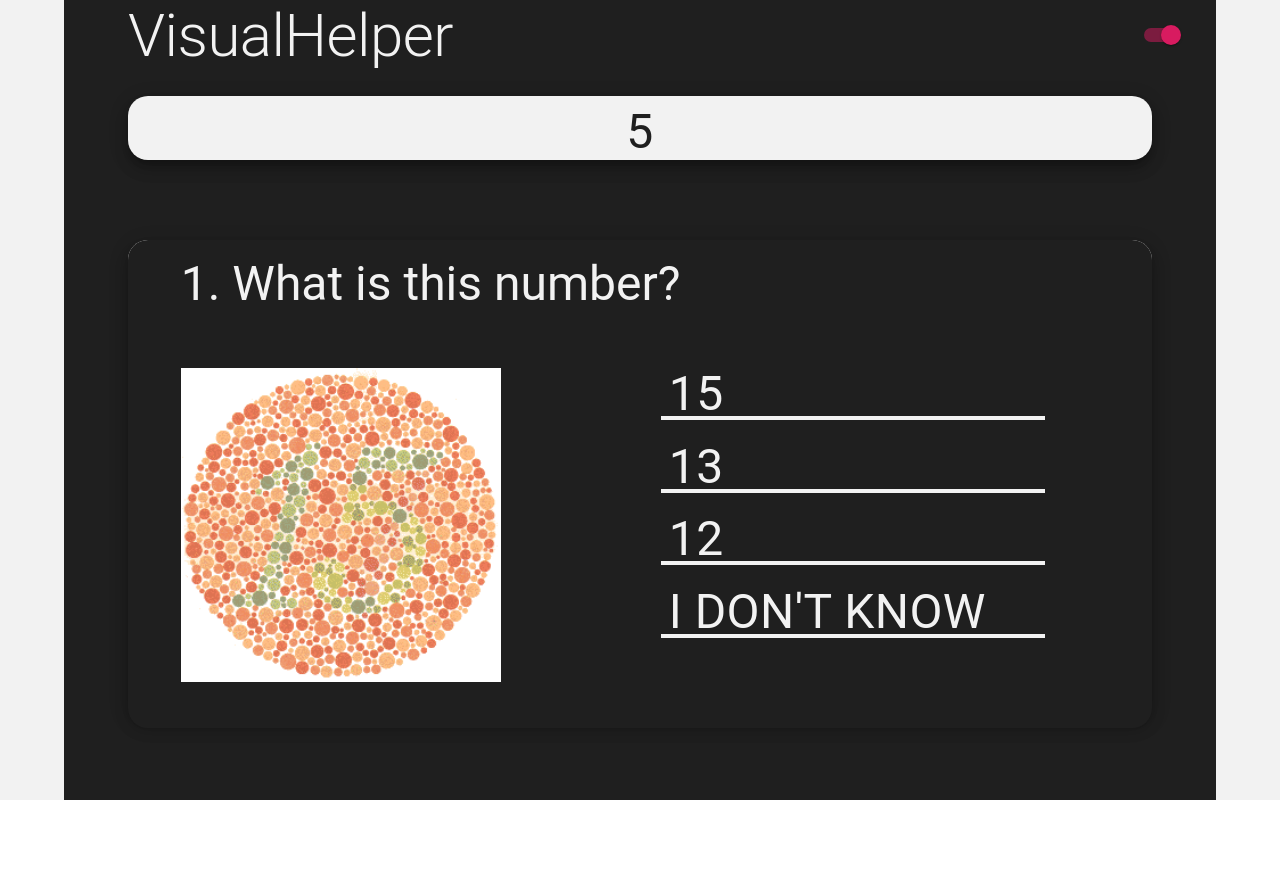
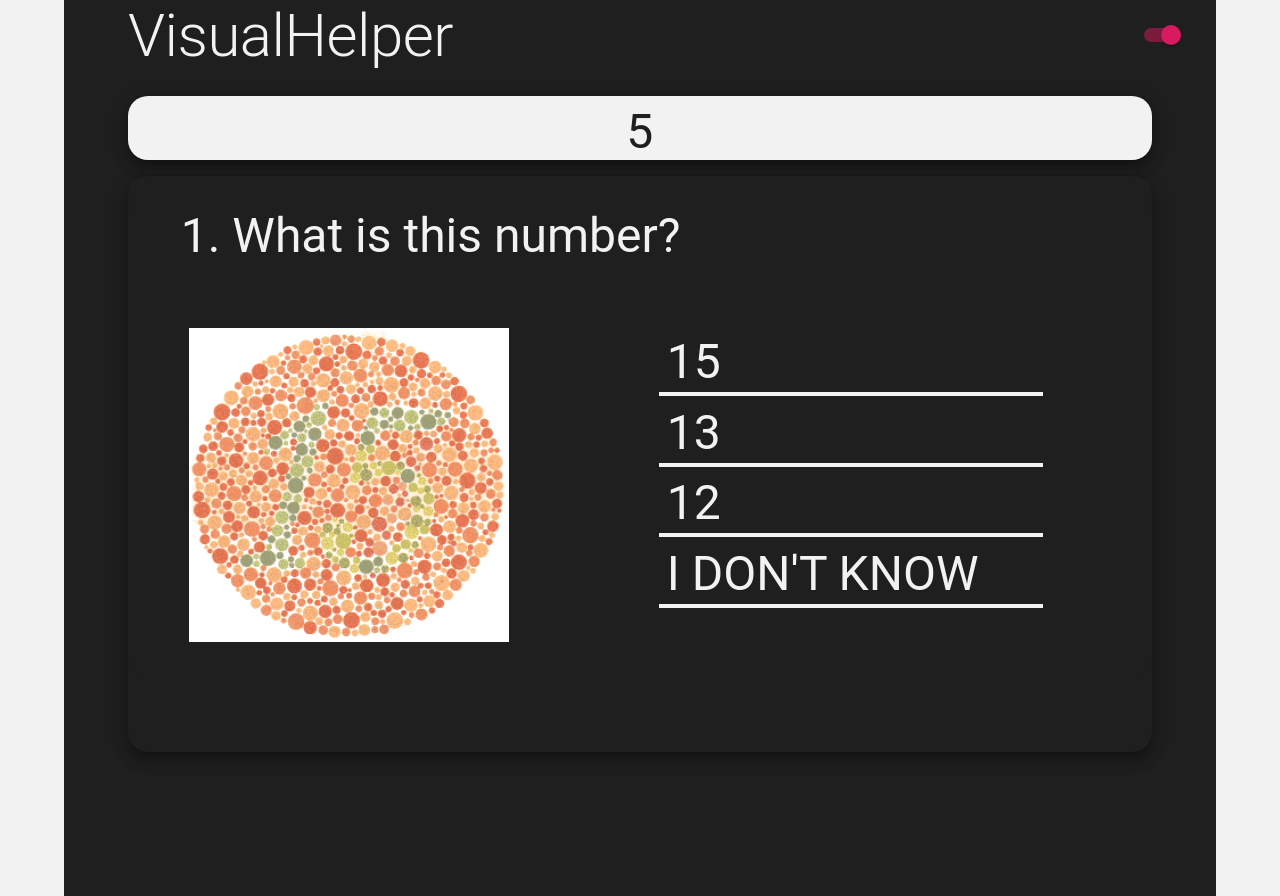
Before and after one commit to pinkishincoloragain/VisualHelper, a React (Create React App) app: page /test in a window 1280 px wide. Before the commit the page ends 800 px from the top, so only its background shows below. Built offline with nearby package versions, Linux system fonts and the light colour scheme.

Commit message:
handling test steps

```diff
--- a/src/Components/Button2.js
+++ b/src/Components/Button2.js
@@ -27,6 +27,7 @@ export default function Button2(props) {
         }}
       >
         <Typography
+          variant="h3"
           color={mode ? "#f2f2f2" : "#1f1f1f"}
           fontSize={"h3.fontSize"}
         >
--- a/src/Components/Test.js
+++ b/src/Components/Test.js
@@ -5,19 +5,7 @@ import { Box } from "@mui/system";
 import { ColorTest } from "./Test/Content";
 
 export default function Test(props) {
-  const [step, setStep] = useState(0);
   const darkMode = useSelector((state) => state.mode.value);
-
-  const handleStep = (answer) => {
-    setStep(step + 1);
-    props.setTime(10);
-  };
-
-  useEffect(() => {
-    return () => {
-      alert("leave?");
-    };
-  }, []);
 
   return (
     <Box
@@ -32,12 +20,14 @@ export default function Test(props) {
         flexDirection: "column",
       }}
     >
-      {step < 3 ? <ColorTest qNum={step} handleStep={handleStep} /> : null}
-      {3 <= step && step < 6 ? (
-        <ColorTest qNum={step} handleStep={handleStep} />
+      {props.step < 3 ? (
+        <ColorTest qNum={props.step} handleStep={props.handleStep} />
       ) : null}
-      {6 <= step && step < 9 ? (
-        <ColorTest qNum={step} handleStep={handleStep} />
+      {3 <= props.step && props.step < 6 ? (
+        <ColorTest qNum={props.step} handleStep={props.handleStep} />
+      ) : null}
+      {6 <= props.step && props.step < 9 ? (
+        <ColorTest qNum={props.step} handleStep={props.handleStep} />
       ) : null}
     </Box>
   );
--- a/src/Components/Test/Content.js
+++ b/src/Components/Test/Content.js
@@ -5,9 +5,6 @@ import Plate6 from "../../assets/test/Plate6.gif";
 import Plate7 from "../../assets/test/Plate7.gif";
 import Plate8 from "../../assets/test/Plate8.gif";
 import { useSelector } from "react-redux";
-
-const ColorTest = (props) => {
-  const darkMode = useSelector((state) => state.mode.value);
 
 const q1 = {
   name: "q1",
@@ -21,14 +18,32 @@ const ColorTest = (props) => {
 };
 const q2 = {
   name: "q2",
-    options: [{ name: "74" }, { name: "71" }, { name: "q2o3" }],
+  options: [
+    { name: "74" },
+    { name: "71" },
+    { name: "q2o3" },
+    { name: "I don't know" },
+  ],
   image: Plate7,
 };
 const q3 = {
   name: "q3",
-    options: [{ name: "q3o1" }, { name: "q3o2" }, { name: "q3o3" }],
+  options: [
+    { name: "6" },
+    { name: "5" },
+    { name: "3" },
+    { name: "I don't know" },
+  ],
   image: Plate8,
 };
+
+const q4 = {
+  name: "q4",
+  // options: [
+};
+
+const ColorTest = (props) => {
+  const darkMode = useSelector((state) => state.mode.value);
 
   const questions = [q1, q2, q3];
 
@@ -52,7 +67,7 @@ const ColorTest = (props) => {
         }}
       >
         <img
-          style={{ margin: "5vh", width: "40vh" }}
+          style={{ margin: "6vh", marginRight: "min(8vh,30px)", width: "40vh" }}
           src={questions[props.qNum].image}
         ></img>
         <Box
@@ -61,7 +76,7 @@ const ColorTest = (props) => {
             display: "flex",
             flexDirection: "column",
             justifyContent: "space-between",
-            pt: "3vh",
+            pt: "6vh",
             pb: "10vh",
           }}
         >
--- a/src/Views/TestPage.js
+++ b/src/Views/TestPage.js
@@ -1,18 +1,24 @@
 import { Paper } from "@mui/material";
 import { Box } from "@mui/system";
 import { Typography } from "@mui/material";
-import { useState, useEffect } from "react";
+import { useState, useEffect, useRef } from "react";
 import Test from "../Components/Test";
 import { useSelector, useDispatch } from "react-redux";
 
-export default function TestPage() {
+export default function TestPage(props) {
   const darkMode = useSelector((state) => state.mode.value);
   const [time, setTime] = useState(10);
+  const [step, setStep] = useState(0);
+  const handleStep = (answer) => {
+    setStep(step + 1);
+    setTime(10);
+  };
 
   const handleTime = () => {
     setTime(time - 1);
-    if (time === 0) {
-      setTime(0);
+    if (time <= 0) {
+      setStep(step + 1);
+      setTime(10);
     }
     console.log(time);
   };
@@ -23,7 +29,7 @@ export default function TestPage() {
       handleTime();
     }, 1000);
     return () => clearInterval(interval);
-  }, [time]);
+  }, [time, step]);
 
   return (
     <Box
@@ -62,15 +68,16 @@ export default function TestPage() {
         data-aos="fade-up"
         elevation={10}
         sx={{
-          mt: "10vh",
-          mb: "10vh",
+          pt: "2vh",
+          mt: "2vh",
+          mb: "18vh",
           width: "80vw",
-          height: "60vh",
+          height: "70vh",
           borderRadius: "20px",
-          backgroundColor: !darkMode ? "#1f1f1f" : "#f2f2f2",
+          backgroundColor: darkMode ? "#1f1f1f" : "#f2f2f2",
         }}
       >
-        <Test setTime={setTime} />
+        <Test step={step} setTime={setTime} handleStep={handleStep} />
       </Paper>
     </Box>
   );
```
Also changed, not shown: 10 other files (tests, documents, lock files or other folders). Lines whose indentation alone changed are shown as unchanged.
